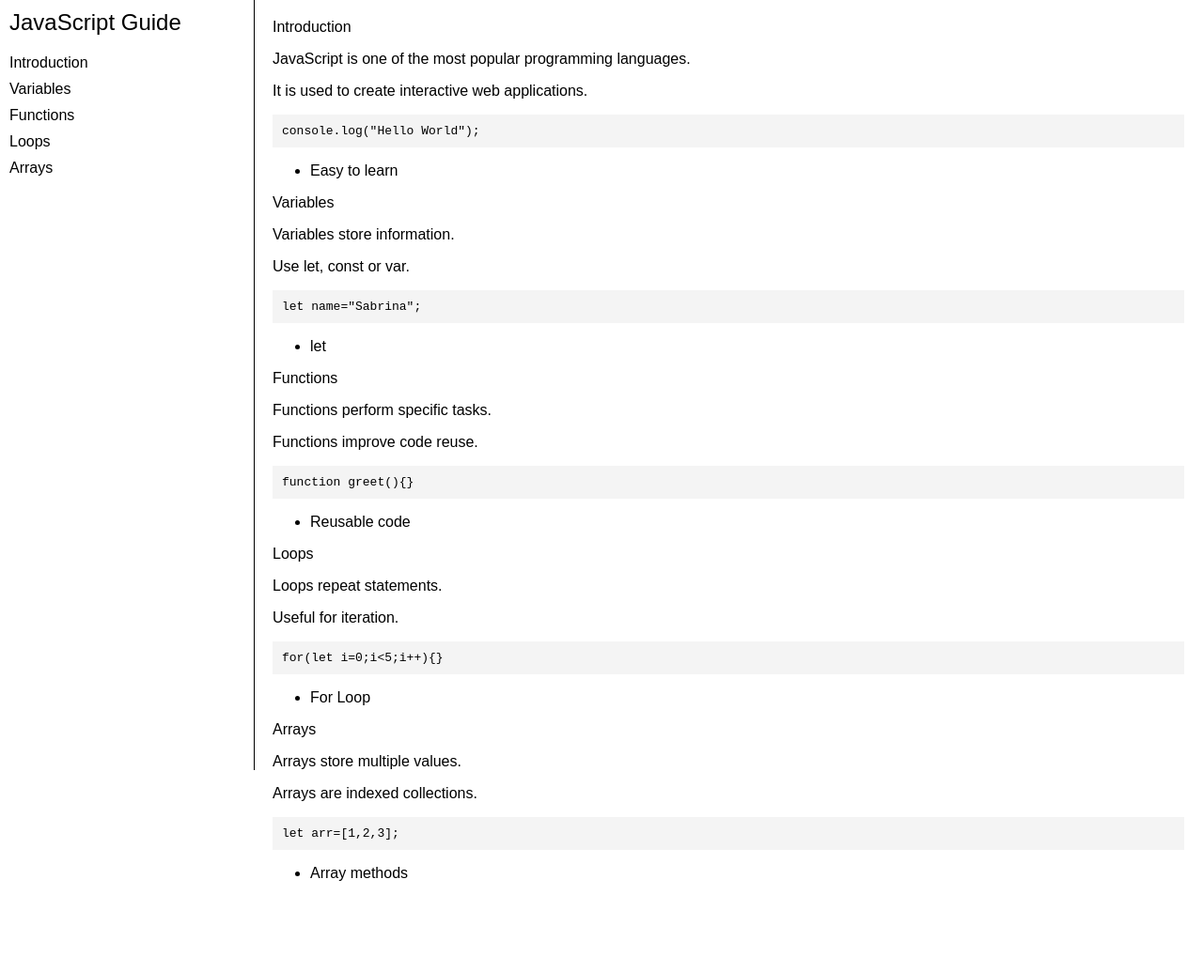
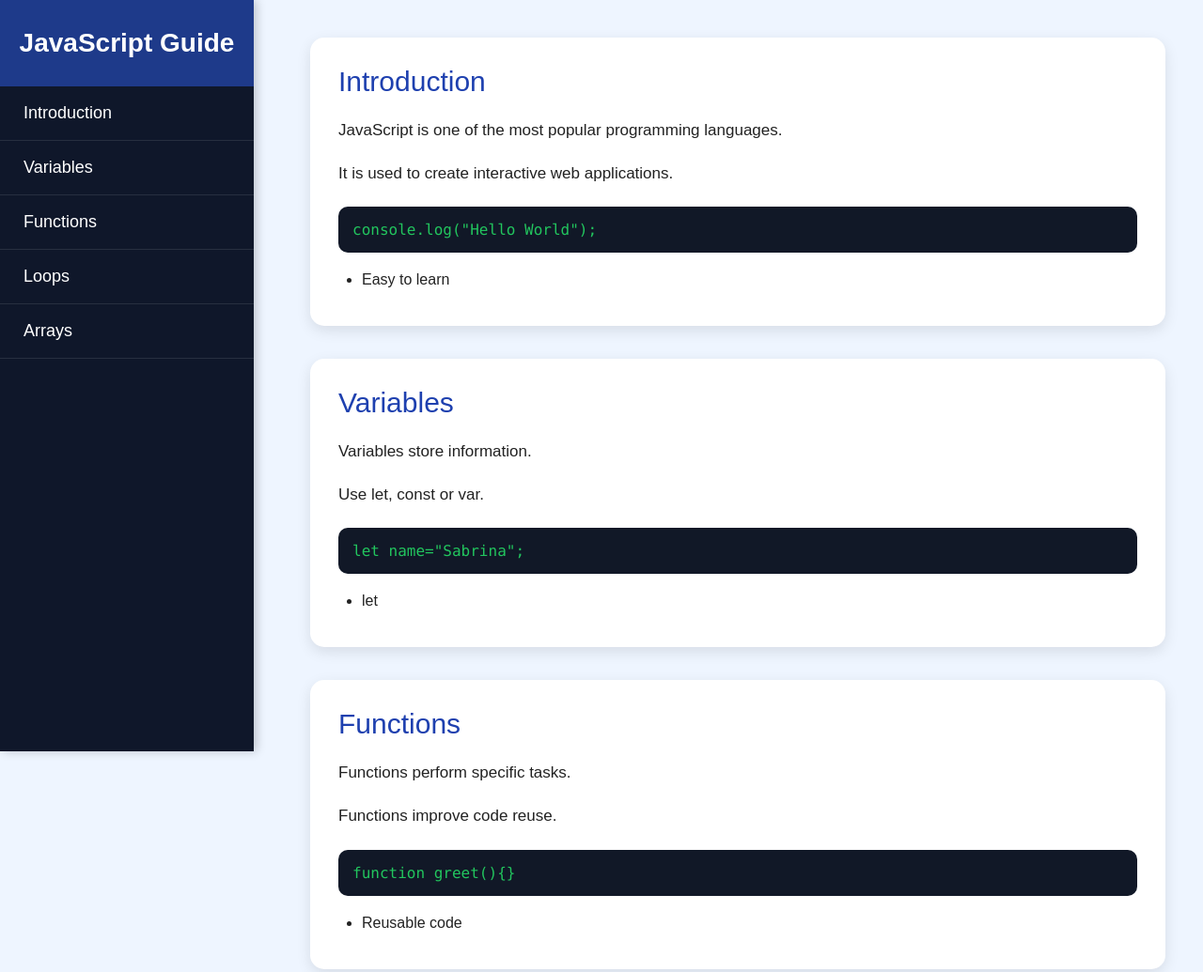
Before and after one commit to sabrinahashim/Responsive-Web-Application, a plain HTML site: page 2024631366_Build a Technical Documentation Page/index.html in a window 1280 px wide. Shown: the top 1035 px of the page at 94% size. Before the commit the page ends 975 px from the top, so only its background shows below. Drawn offline with Linux system fonts and the light colour scheme.

Commit message:
Update styles.css

```diff
--- a/2024631366_Build a Technical Documentation Page/styles.css
+++ b/2024631366_Build a Technical Documentation Page/styles.css
@@ -1,50 +1,103 @@
-body {
-  margin: 0;
-  font-family: Arial, sans-serif;
+*{
+margin:0;
+padding:0;
+box-sizing:border-box;
+font-family:Arial,Helvetica,sans-serif;
+scroll-behavior:smooth;
 }
 
-#navbar {
-  position: fixed;
-  left: 0;
-  top: 0;
-  width: 250px;
-  height: 100%;
-  border-right: 1px solid black;
-  padding: 10px;
+body{
+background:#eef5ff;
+color:#222;
 }
 
-#navbar header {
-  font-size: 24px;
-  margin-bottom: 20px;
+#navbar{
+position:fixed;
+left:0;
+top:0;
+width:270px;
+height:100vh;
+background:#0f172a;
+overflow-y:auto;
+box-shadow:3px 0 10px rgba(0,0,0,.2);
 }
 
-.nav-link {
-  display: block;
-  margin: 10px 0;
-  text-decoration: none;
-  color: black;
+#navbar header{
+color:white;
+font-size:28px;
+font-weight:bold;
+padding:30px 20px;
+text-align:center;
+background:#1e3a8a;
 }
 
-#main-doc {
-  margin-left: 270px;
-  padding: 20px;
+.nav-link{
+display:block;
+padding:18px 25px;
+text-decoration:none;
+color:white;
+font-size:18px;
+border-bottom:1px solid rgba(255,255,255,.1);
+transition:.3s;
 }
 
-code {
-  display: block;
-  background: #f4f4f4;
-  padding: 10px;
-  margin: 10px 0;
+.nav-link:hover{
+background:#2563eb;
+padding-left:35px;
 }
 
-@media (max-width: 768px) {
-  #navbar {
-    position: static;
-    width: 100%;
-    height: auto;
-  }
+#main-doc{
+margin-left:290px;
+padding:40px;
+}
 
-  #main-doc {
-    margin-left: 0;
-  }
+.main-section{
+background:white;
+margin-bottom:35px;
+padding:30px;
+border-radius:15px;
+box-shadow:0 5px 15px rgba(0,0,0,.1);
 }
+
+.main-section header{
+font-size:30px;
+margin-bottom:20px;
+color:#1e40af;
+}
+
+.main-section p{
+line-height:1.8;
+margin:15px 0;
+font-size:17px;
+}
+
+.main-section li{
+margin-left:25px;
+margin-bottom:10px;
+}
+
+code{
+display:block;
+background:#111827;
+color:#22c55e;
+padding:15px;
+border-radius:10px;
+margin:20px 0;
+font-family:Consolas;
+overflow:auto;
+}
+
+@media(max-width:768px){
+
+#navbar{
+position:relative;
+width:100%;
+height:auto;
+}
+
+#main-doc{
+margin-left:0;
+padding:20px;
+}
+
+}
```
